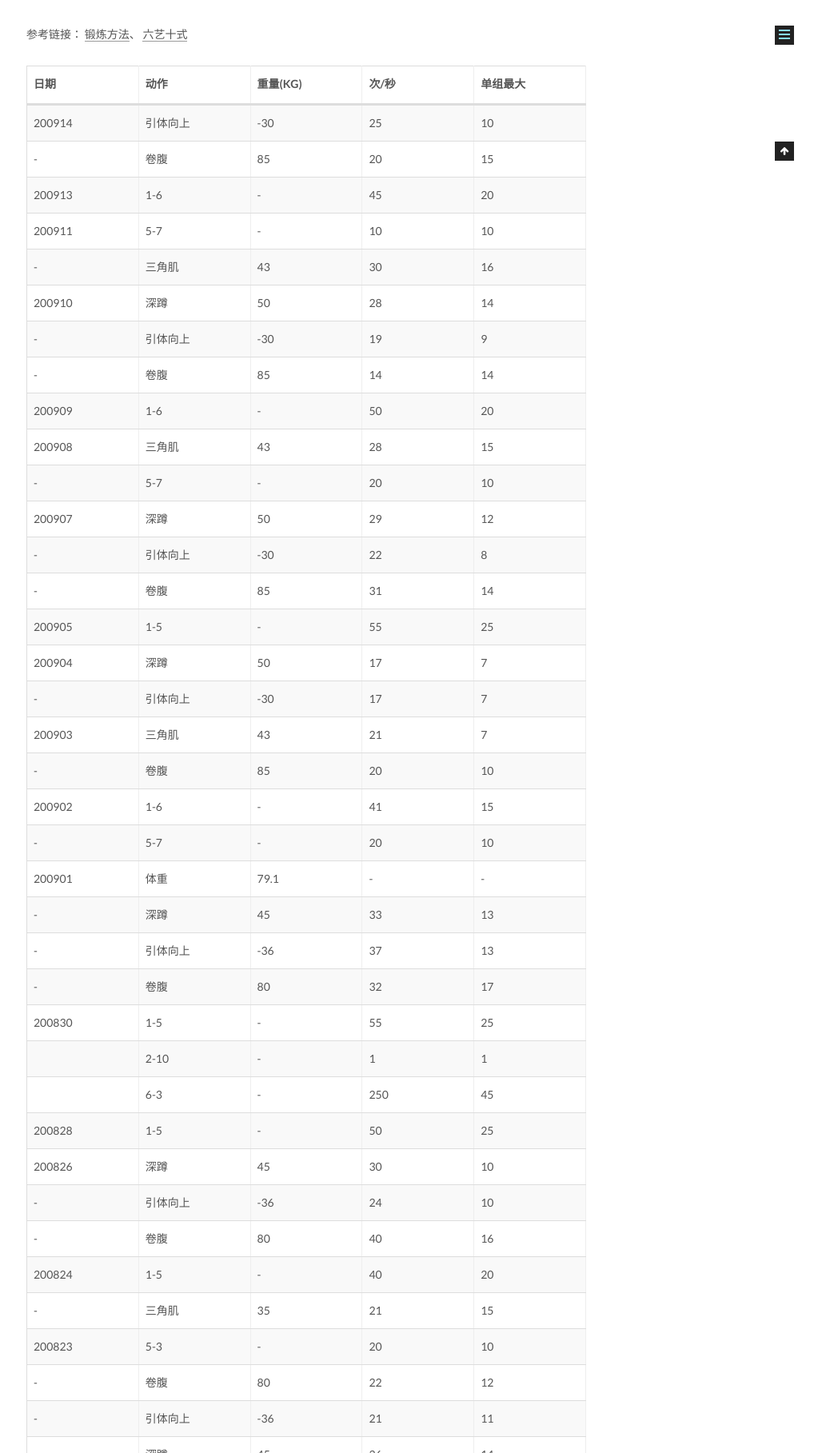
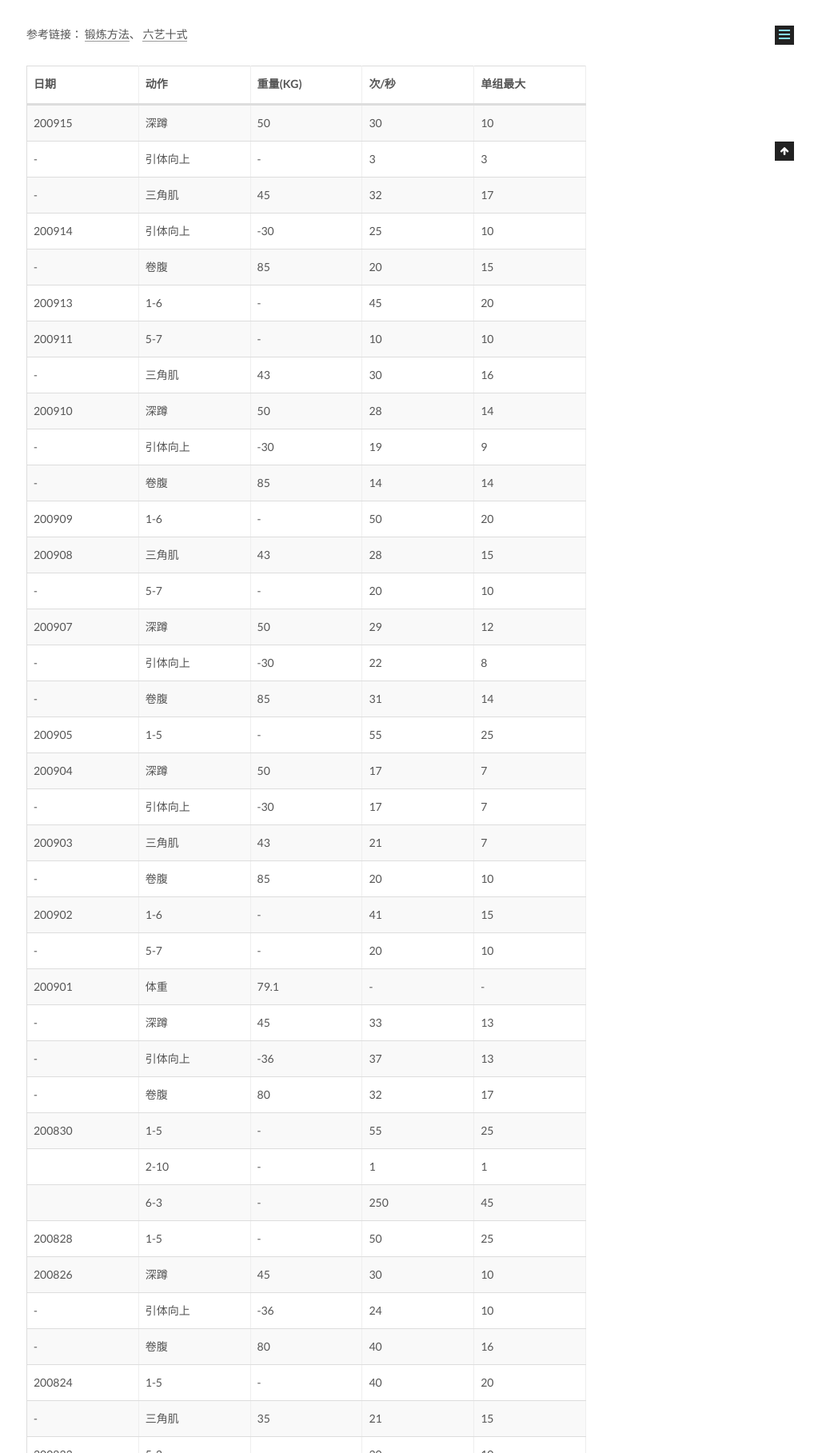
Before and after one commit to CodeHunter2006/CodeHunter2006.github.io, a Jekyll site: the page built from _posts/2020-06-01-Fitness_Record.md, in a window 1280 px wide, cut to the strip 799-2616 px from the top of the page. Shown: the whole strip at 80% size, without its empty margins (257-1280 px from the left). Built offline with Jekyll 4.4.1, drawn with Linux system fonts in a browser that asks for light colours.

Commit message:
[doc]: add contents.

```diff
--- a/_posts/2020-06-01-Fitness_Record.md
+++ b/_posts/2020-06-01-Fitness_Record.md
@@ -14,6 +14,9 @@ tags: Healthy
 
 | 日期   | 动作     | 重量(KG) | 次/秒 | 单组最大 |
 | ------ | -------- | -------- | ----- | -------- |
+| 200915 | 深蹲     | 50       | 30    | 10       |
+| -      | 引体向上 | -        | 3     | 3        |
+| -      | 三角肌   | 45       | 32    | 17       |
 | 200914 | 引体向上 | -30      | 25    | 10       |
 | -      | 卷腹     | 85       | 20    | 15       |
 | 200913 | 1-6      | -        | 45    | 20       |
```
